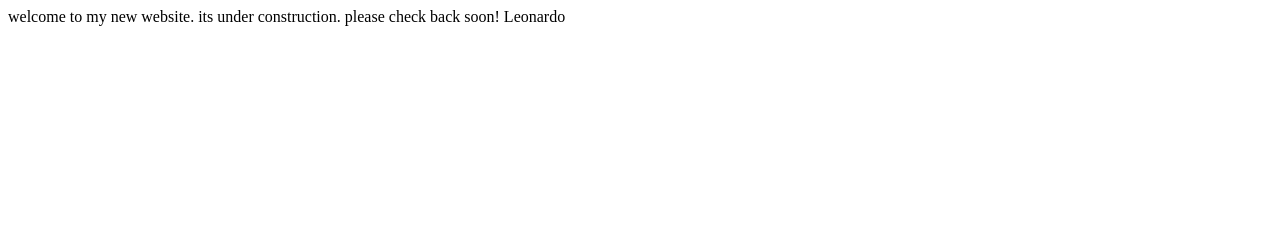
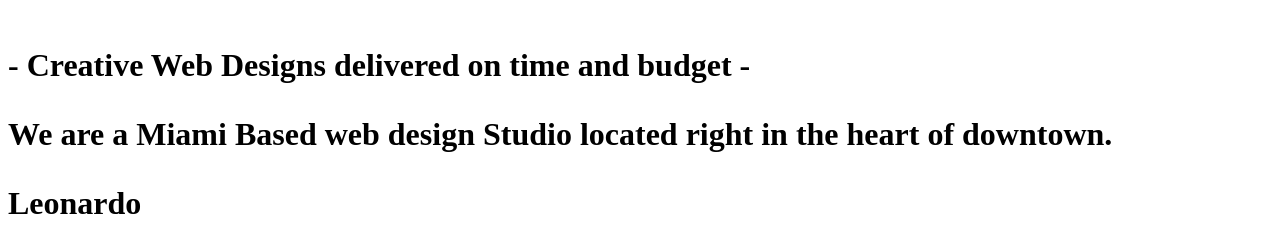
Before and after one commit to Leonardo2326/Leonardo2326.Github.io, a plain HTML site: page index.html in a window 1280 px wide. Drawn offline with Linux system fonts and the light colour scheme.

Commit message:
Update index.html

```diff
--- a/index.html
+++ b/index.html
@@ -8,10 +8,18 @@ body{
 </style>
 </head>
 <body>
+ <img>
 
-  welcome to my new website.
-  its under construction.
-  please check back soon!
+
+<h1>- Creative Web Designs delivered on time and budget -<h1>
+ <p> We are a Miami Based web design Studio located right in the heart of downtown. </p>
+
+
+
+
+
+
+
 
                    Leonardo
   </body>
```
